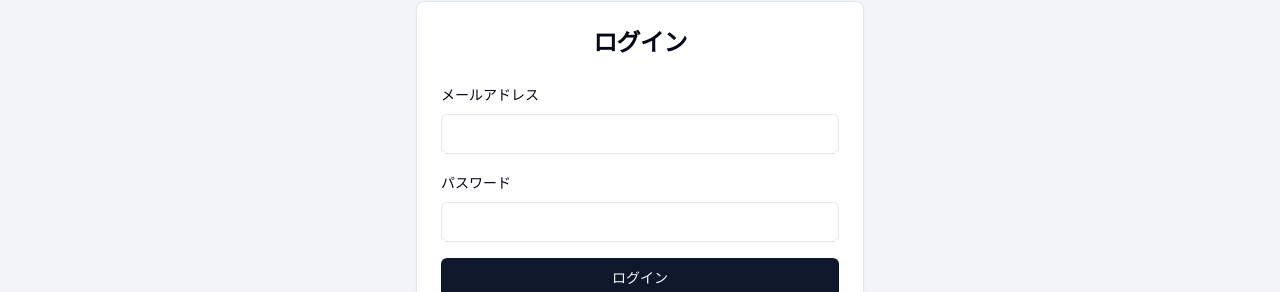
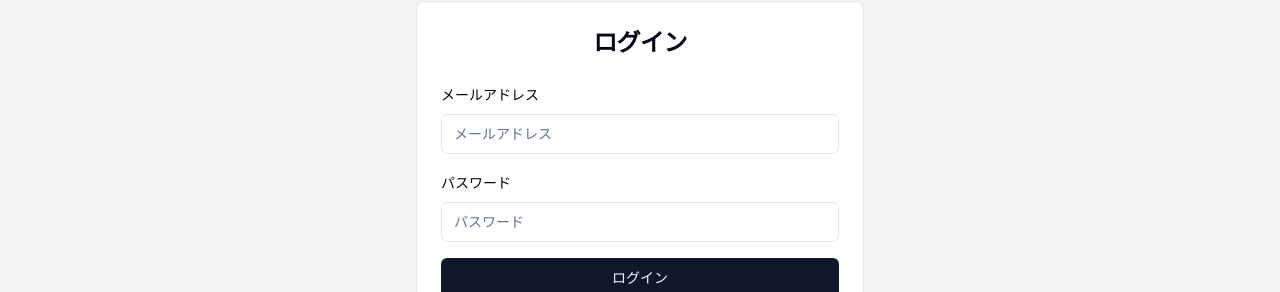
Before and after one commit to yasudaProduct/theatre-seat-mark, a Next.js app in the folder theatre-siat-mark/: page /auth/login in a window 1280 px wide. Shown: the part 250-542 px from the top of the page. Built offline with nearby package versions, Linux system fonts and the light colour scheme; no server answers.

Commit message:
login バリデーション追加

```diff
--- a/theatre-siat-mark/package.json
+++ b/theatre-siat-mark/package.json
@@ -9,6 +9,7 @@
     "lint": "next lint"
   },
   "dependencies": {
+    "@hookform/resolvers": "^3.9.0",
     "@next-auth/prisma-adapter": "^1.0.7",
     "@prisma/client": "^5.18.0",
     "@radix-ui/react-label": "^2.1.0",
@@ -26,8 +27,10 @@
     "pino": "^9.4.0",
     "react": "^18",
     "react-dom": "^18",
+    "react-hook-form": "^7.53.0",
     "tailwind-merge": "^2.5.2",
-    "tailwindcss-animate": "^1.0.7"
+    "tailwindcss-animate": "^1.0.7",
+    "zod": "^3.23.8"
   },
   "devDependencies": {
     "@eslint/js": "^9.9.0",
--- a/theatre-siat-mark/src/pages/auth/login.tsx
+++ b/theatre-siat-mark/src/pages/auth/login.tsx
@@ -1,6 +1,6 @@
+import React, { useState } from "react";
 import { getProviders, signIn } from "next-auth/react";
 import { InferGetServerSidePropsType } from "next";
-import React, { useState } from "react";
 import Link from "next/link";
 import { Card, CardContent, CardHeader, CardTitle } from "@/components/ui/card";
 import { Label } from "@/components/ui/label";
@@ -10,22 +10,37 @@ import { Button } from "@/components/ui/button";
 import router from "next/router";
 import { Separator } from "@/components/ui/separator";
 import { Github, Mail } from "lucide-react";
+import { SubmitHandler, useForm } from "react-hook-form";
+import * as zod from 'zod';
+import { zodResolver } from '@hookform/resolvers/zod';
+
+
+const schema = zod.object({
+  email: zod.string()
+  .min(1, { message: 'メールアドレスを入力してください' })
+  .max(50, { message: 'メールアドレスは50文字以内で入力してください' })
+  .email({ message: '有効なメールアドレスを入力してください' }),
+  password: zod.string()
+    .min(1, { message: 'パスワードを入力してください' }),
+})
+
+type FormData = zod.infer<typeof schema>
 
 const login = ({
   providers,
 }: InferGetServerSidePropsType<typeof getServerSideProps>) => {
-  const [email, setEmail] = useState("");
-  const [password, setPassword] = useState("");
+  const { register, handleSubmit, formState: { errors } } = useForm<FormData>({
+    resolver: zodResolver(schema)
+  })
   const [error, setError] = useState("");
 
-  const handleSubmit = async (e: React.FormEvent) => {
-    e.preventDefault();
+  const onSubmit: SubmitHandler<FormData> = async (data) => {
     setError("");
 
     const result = await signIn("credentials", {
       redirect: false,
-      email,
-      password,
+      email: data.email,
+      password: data.password,
     });
 
     if (result?.error) {
@@ -50,26 +65,29 @@ const login = ({
           </CardTitle>
         </CardHeader>
         <CardContent>
-          <form onSubmit={handleSubmit} className="space-y-4">
+          <form
+            onSubmit={handleSubmit(onSubmit)}
+            className="space-y-4"
+          >
             <div className="space-y-2">
               <Label htmlFor="email">メールアドレス</Label>
               <Input
                 id="email"
                 type="email"
-                value={email}
-                onChange={(e) => setEmail(e.target.value)}
-                required
+                placeholder="メールアドレス"
+                {...register('email')}
               />
+              {errors.email && <p className="text-sm text-red-500">{errors.email.message}</p>}
             </div>
             <div className="space-y-2">
               <Label htmlFor="password">パスワード</Label>
               <Input
                 id="password"
                 type="password"
-                value={password}
-                onChange={(e) => setPassword(e.target.value)}
-                required
+                placeholder="パスワード"
+                {...register("password")}
               />
+              {errors.password && <p className="text-sm text-red-500">{errors.password.message}</p>}
             </div>
             {error && (
               <Alert variant="destructive">
```
Also changed, not shown: 1 other file (tests, documents, lock files or other folders).
